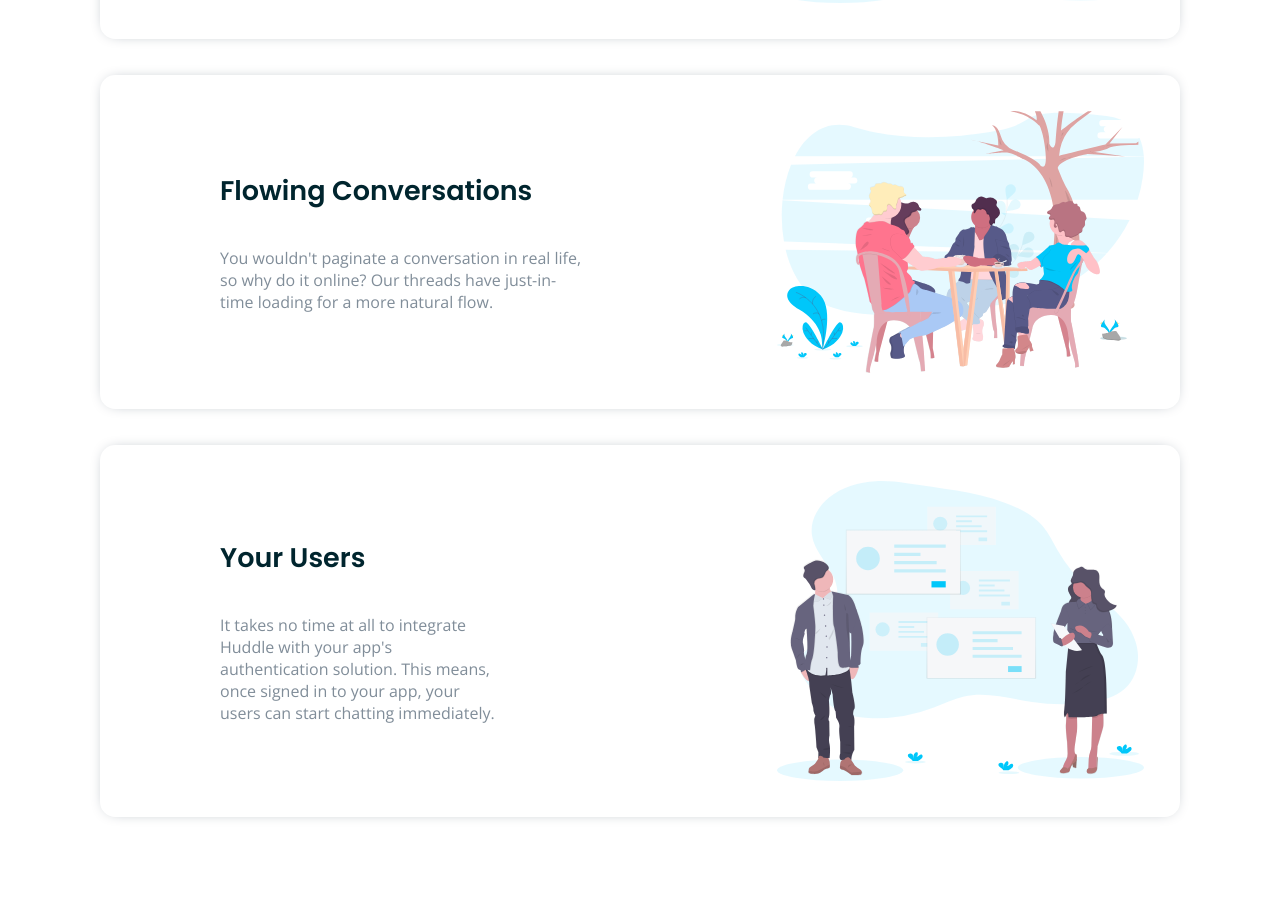
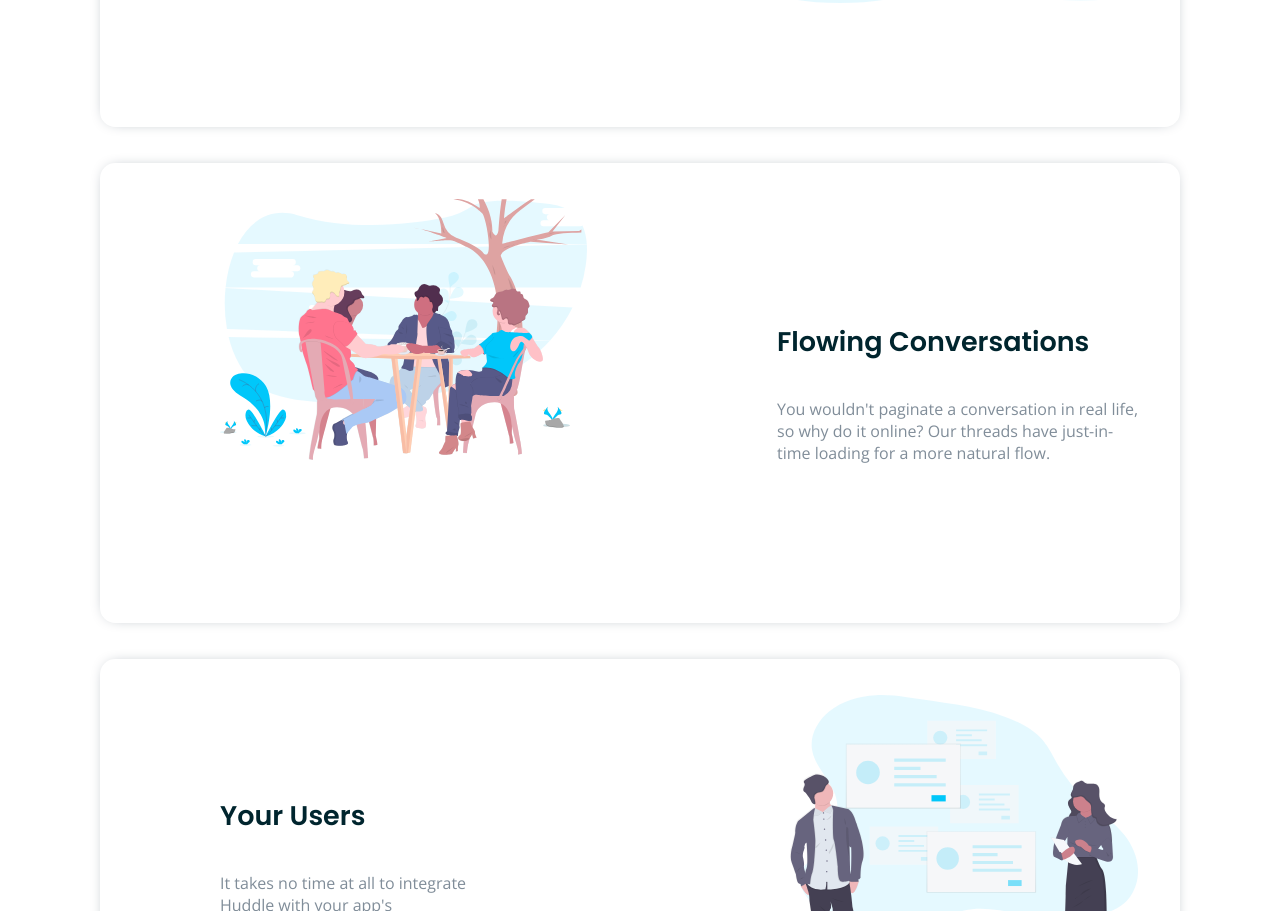
Before and after one commit to joshmichael23/featureblockshuddle, a React (Vite) app: page / in a window 1280 px wide. Shown: the part 1138-2049 px from the top of the page. Built offline with nearby package versions, Linux system fonts and the light colour scheme.

Commit message:
2024-02-01 update to view

```diff
--- a/src/App.jsx
+++ b/src/App.jsx
@@ -33,7 +33,7 @@ function App() {
   Think of the insightful conversations you miss out on with a feedback form. </p>
         </section>
 
-        <section>
+        <section className='alternate'>
           <img src="/illustration-flowing-conversation.svg" alt="" />
           <h2>Flowing Conversations</h2>
           <p>You wouldn't paginate a conversation in real life, so why do it online? Our threads
--- a/src/test.scss
+++ b/src/test.scss
@@ -169,6 +169,7 @@ header{
         justify-items: center;
 
         @media (min-width:1200px) {
+            height: 460px;
             padding: 2rem 2rem 2rem 120px;
             grid-template-columns: repeat(2, minmax(0, 1fr));
             column-gap: 190px;
@@ -219,8 +220,39 @@ header{
         }
     }
 
+    section.alternate{
+
+        h2{
+            @media (min-width:1200px) {
+                grid-column: 2/3;
+                font-size: 1.5rem;
+                grid-row: 1/2;
+                align-self: end;
+                justify-self: start;
+            }
+        }
+
+        p{
+            @media (min-width:1200px) {
+                grid-column: 2/3;
+                grid-row: 2/3;
+                align-self: start;
+                justify-self: start;
+                text-align: start;
+            }
+        }
+
+        img{
+            @media (min-width:1200px) {
+                grid-column: 1/2;
+                grid-row: 1/3;
+
+            }
+        }
+
+    }
     section.last-ready{
-
+        height:auto;
         width: 800px;
         justify-self: center;
         background-color: white;
```
